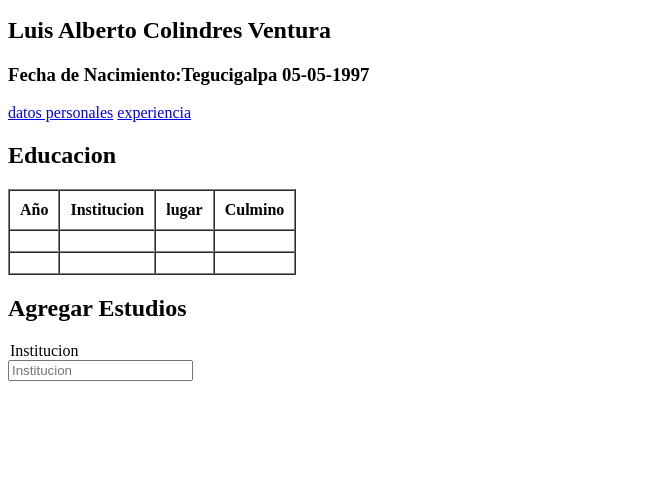
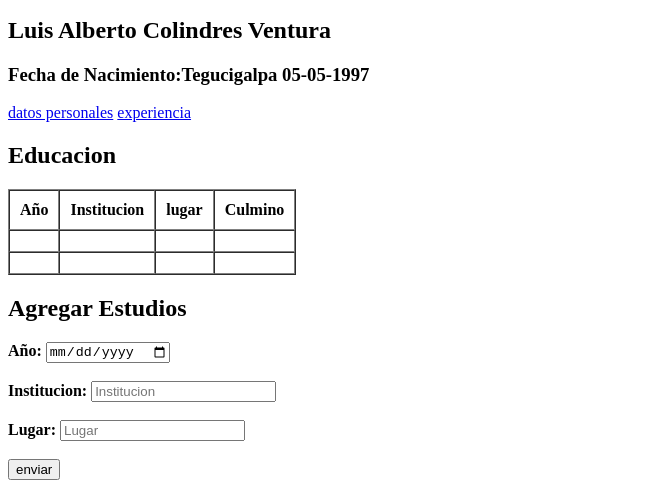
Before and after one commit to Bcolin97/desarrolloweb_Luis_Colindres, a plain HTML site: page educacion.html in a window 1280 px wide. Shown: the part 346-834 px from the top of the page, without its empty margins (0-652 px from the left). Before the commit the page ends 800 px from the top, so only its background shows below. Drawn offline with Linux system fonts and the light colour scheme.

Commit message:
final de la parte educacion

```diff
--- a/educacion.html
+++ b/educacion.html
@@ -170,11 +170,22 @@
     <h2>Agregar Estudios</h2>
 
     <form class="" action="index.html" method="post">
-      <legend>Institucion</legend> <label for="Nombre de la Institucion"></label>
+      <label for="Año"></label>
+        <strong>Año:</strong>
+        <input type="date" name="año" value="" required>
+    <br><br>
+      <label for="Institucion"></label>
+        <strong> Institucion: </strong>
       <input type="text" placeholder="Institucion" required>
+    <br><br>
+      <label for="lugar"><strong>Lugar:</strong></label>
+      <input type="text" name="lugar" value="" placeholder="Lugar" required>
+    <br><br>
+      <input type="submit" name="enviar" value="enviar">
 
 
-      <p></p>
+
+
 
     </form>
 
```
